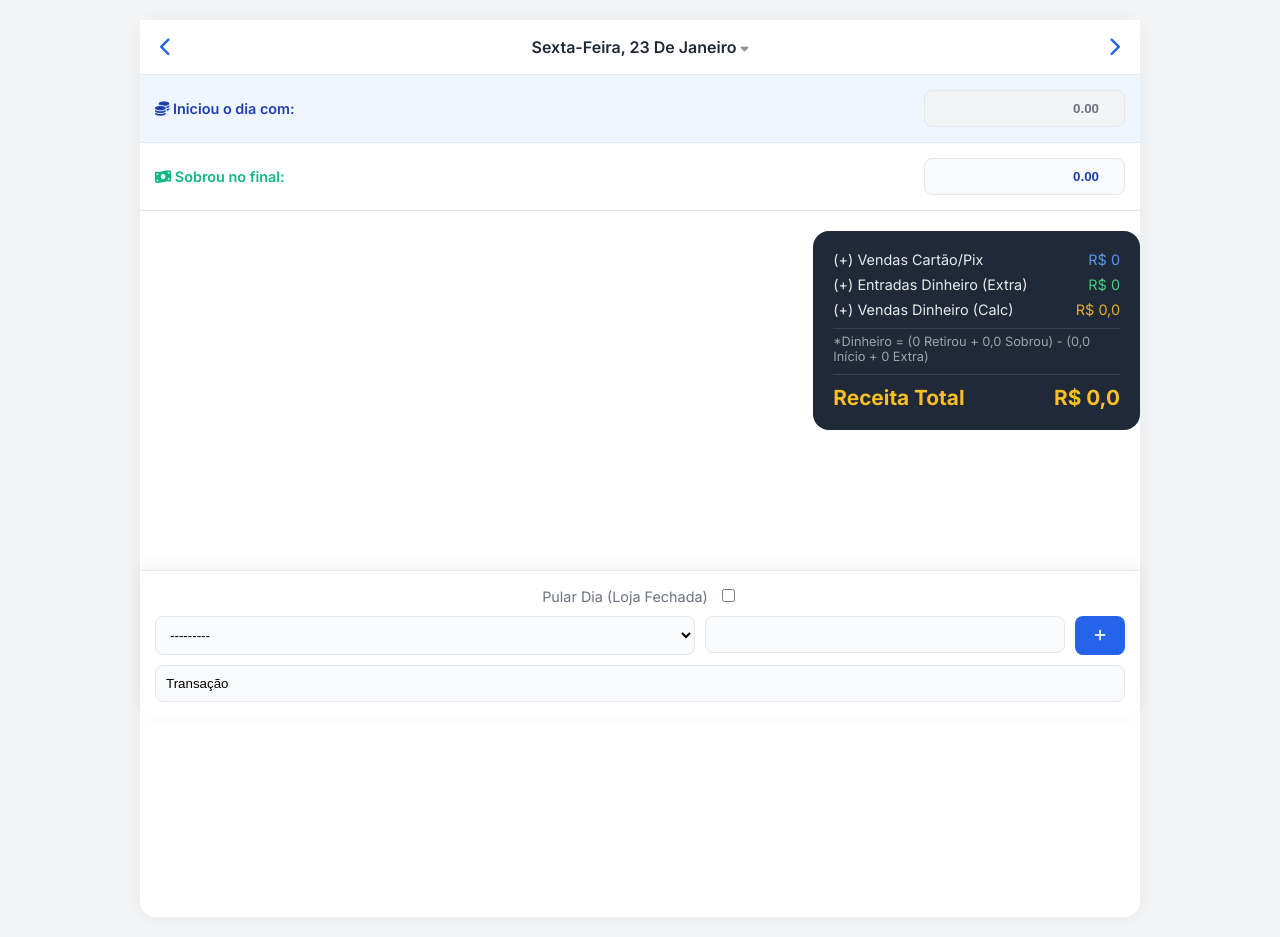
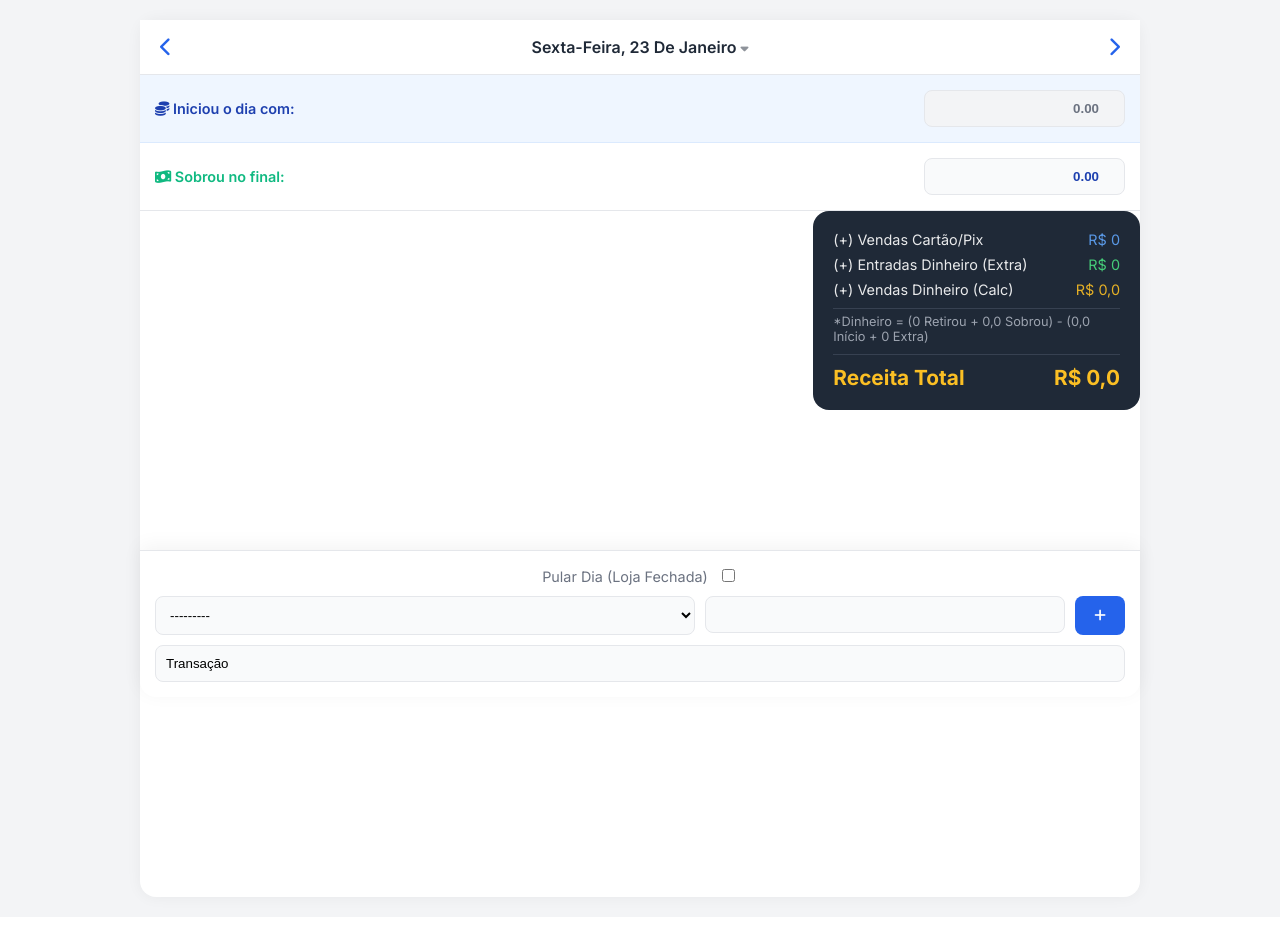
Before and after one commit to davissontiago/FechamentoCaixa, a Django app: page / in a window 1280 px wide. After the commit the page ends 908 px from the top, so only its background shows below. Run offline with Django 5.2, Linux system fonts and the light colour scheme; the visitor is signed in with stand-in values (Sample User, id 1); data comes from the database, SQL or seed files in the repository; data that the repository does not hold is empty.

Commit message:
cosmeticos

```diff
--- a/static/css/style.css
+++ b/static/css/style.css
@@ -122,6 +122,11 @@ body {
 }
 
 /* Lista de Movimentações */
+
+.movimentacoes-list {
+    padding: 0 10px;
+}
+
 .line-item {
     display: flex;
     align-items: center;
@@ -169,7 +174,7 @@ body {
     color: #fff;
     border-radius: 16px;
     padding: 20px;
-    margin-top: 20px;
+    margin: 20px 4'px;
 }
 
 .resumo-row {
```
Also changed, not shown: 1 other file.
